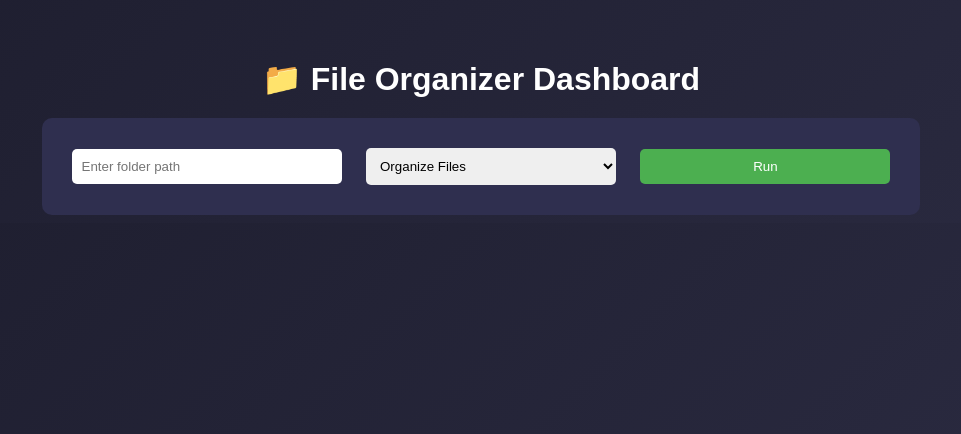
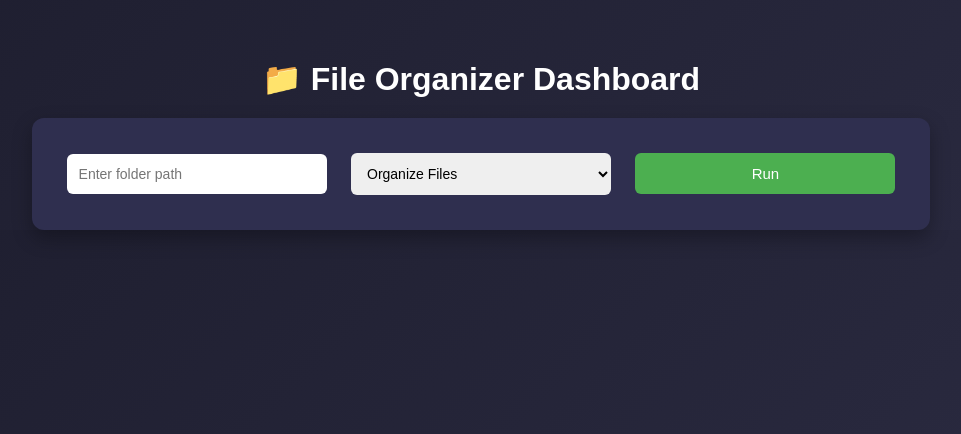
Before and after one commit to Kispatiznui/file-organizer-web, a Flask app: page / in a window 1280 px wide. Shown: the top 434 px of the page, without its empty margins (159-1120 px from the left). Run offline with Flask 3, Linux system fonts and the light colour scheme; parts of the project's set-up code (start-up, migrations or seed data) failed here and were passed over.

Commit message:
Update styles.css

```diff
--- a/static/styles.css
+++ b/static/styles.css
@@ -1,3 +1,11 @@
+/* Reset básico */
+* {
+    margin: 0;
+    padding: 0;
+    box-sizing: border-box;
+}
+
+/* Fondo y tipografía */
 body {
     font-family: Arial, sans-serif;
     background: linear-gradient(135deg, #1e1e2f, #2a2a40);
@@ -6,35 +14,58 @@ body {
     margin-top: 60px;
 }
 
+/* Título */
 h1 {
     margin-bottom: 20px;
+    font-size: 32px;
 }
 
+/* Contenedor del formulario */
 form {
     background: #2f2f4f;
-    padding: 20px;
-    border-radius: 10px;
+    padding: 25px;
+    border-radius: 12px;
     display: inline-block;
+    box-shadow: 0 8px 20px rgba(0, 0, 0, 0.3);
 }
 
-input, select, button {
-    padding: 10px;
+/* Inputs y selects */
+input, select {
+    padding: 12px;
     margin: 10px;
-    width: 250px;
+    width: 260px;
     border: none;
-    border-radius: 5px;
+    border-radius: 6px;
+    font-size: 14px;
 }
 
+/* Botón */
 button {
+    padding: 12px;
+    margin: 10px;
+    width: 260px;
+    border: none;
+    border-radius: 6px;
     background-color: #4CAF50;
     color: white;
+    font-size: 15px;
     cursor: pointer;
+    transition: 0.3s;
 }
 
+/* Hover botón */
 button:hover {
     background-color: #45a049;
 }
 
+/* Resultado */
+.result {
+    margin-top: 25px;
+    font-size: 18px;
+    font-weight: bold;
+}
+
+/* Estados */
 .success {
     color: #4CAF50;
 }
@@ -42,3 +73,10 @@ button:hover {
 .error {
     color: #ff4c4c;
 }
+
+/* Responsive básico */
+@media (max-width: 600px) {
+    input, select, button {
+        width: 90%;
+    }
+}
```
